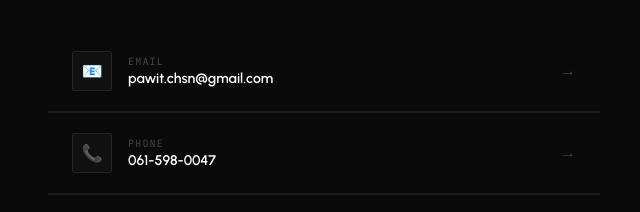
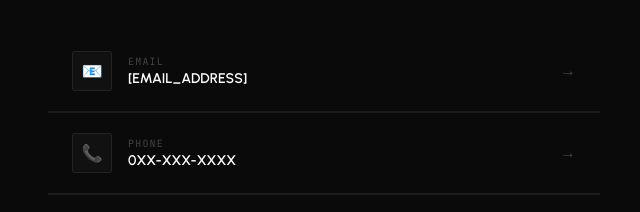
Before and after one commit to Pawit44/pawit.dev, a plain HTML site: page index2.html in a window 1280 px wide. Shown: the part 7804-8016 px from the top of the page, 0-640 px from the left. Drawn offline with nearby package versions, Linux system fonts and the light colour scheme.

Commit message:
edit remove tell and email

```diff
--- a/index2.html
+++ b/index2.html
@@ -662,10 +662,10 @@
             <a href="https://github.com/Pawit44" target="_blank" class="hero-soc" aria-label="GitHub">
                 <svg fill="currentColor" viewBox="0 0 24 24"><path d="M12 2C6.477 2 2 6.484 2 12.017c0 4.425 2.865 8.18 6.839 9.504.5.092.682-.217.682-.483 0-.237-.008-.868-.013-1.703-2.782.605-3.369-1.343-3.369-1.343-.454-1.158-1.11-1.466-1.11-1.466-.908-.62.069-.608.069-.608 1.003.07 1.531 1.032 1.531 1.032.892 1.53 2.341 1.088 2.91.832.092-.647.35-1.088.636-1.338-2.22-.253-4.555-1.113-4.555-4.951 0-1.093.39-1.988 1.029-2.688-.103-.253-.446-1.272.098-2.65 0 0 .84-.27 2.75 1.026A9.564 9.564 0 0112 6.844c.85.004 1.705.115 2.504.337 1.909-1.296 2.747-1.027 2.747-1.027.546 1.379.202 2.398.1 2.651.64.7 1.028 1.595 1.028 2.688 0 3.848-2.339 4.695-4.566 4.943.359.309.678.92.678 1.855 0 1.338-.012 2.419-.012 2.747 0 .268.18.58.688.482A10.019 10.019 0 0022 12.017C22 6.484 17.522 2 12 2z"/></svg>
             </a>
-            <a href="mailto:pawit.chsn@gmail.com" class="hero-soc" aria-label="Email">
+            <a href="mailto:[EMAIL_ADDRESS]" class="hero-soc" aria-label="Email">
                 <svg fill="none" stroke="currentColor" stroke-width="1.8" viewBox="0 0 24 24"><path d="M4 4h16v12H4zM4 4l8 8 8-8"/></svg>
             </a>
-            <a href="tel:+66615980047" class="hero-soc" aria-label="Phone">
+            <a href="tel:+66XXXXXXXXX" class="hero-soc" aria-label="Phone">
                 <svg fill="none" stroke="currentColor" stroke-width="1.8" viewBox="0 0 24 24"><path d="M22 16.92v3a2 2 0 01-2.18 2 19.79 19.79 0 01-8.63-3.07A19.5 19.5 0 014.36 10.5 19.79 19.79 0 011.29 1.89 2 2 0 013.28 0h3a2 2 0 012 1.72 12.84 12.84 0 00.7 2.81 2 2 0 01-.45 2.11L7.91 7.91a16 16 0 006.18 6.18l1.27-1.27a2 2 0 012.11-.45 12.84 12.84 0 002.81.7A2 2 0 0122 16.92z"/></svg>
             </a>
         </div>
@@ -856,8 +856,8 @@
                     <div class="contact-title">Let's<br>Work<br><span class="neon">Together.</span></div>
                     <p class="contact-desc">Seeking internship starting October 2026. Open to full-stack, frontend, or DevOps roles. Let's build something remarkable.</p>
                     <div class="c-links">
-                        <a href="mailto:pawit.chsn@gmail.com" class="c-link"><div class="c-ico">📧</div><div><div class="c-lbl">Email</div><div class="c-val">pawit.chsn@gmail.com</div></div><span style="color:var(--gray2);margin-left:auto">→</span></a>
-                        <a href="tel:+66615980047" class="c-link"><div class="c-ico">📞</div><div><div class="c-lbl">Phone</div><div class="c-val">061-598-0047</div></div><span style="color:var(--gray2);margin-left:auto">→</span></a>
+                        <a href="mailto:[EMAIL_ADDRESS]" class="c-link"><div class="c-ico">📧</div><div><div class="c-lbl">Email</div><div class="c-val">[EMAIL_ADDRESS]</div></div><span style="color:var(--gray2);margin-left:auto">→</span></a>
+                        <a href="tel:+66XXXXXXXXX" class="c-link"><div class="c-ico">📞</div><div><div class="c-lbl">Phone</div><div class="c-val">0XX-XXX-XXXX</div></div><span style="color:var(--gray2);margin-left:auto">→</span></a>
                         <a href="https://github.com/Pawit44" target="_blank" class="c-link"><div class="c-ico"><svg width="18" height="18" fill="currentColor" viewBox="0 0 24 24" style="color:#888"><path d="M12 2C6.477 2 2 6.484 2 12.017c0 4.425 2.865 8.18 6.839 9.504.5.092.682-.217.682-.483 0-.237-.008-.868-.013-1.703-2.782.605-3.369-1.343-3.369-1.343-.454-1.158-1.11-1.466-1.11-1.466-.908-.62.069-.608.069-.608 1.003.07 1.531 1.032 1.531 1.032.892 1.53 2.341 1.088 2.91.832.092-.647.35-1.088.636-1.338-2.22-.253-4.555-1.113-4.555-4.951 0-1.093.39-1.988 1.029-2.688-.103-.253-.446-1.272.098-2.65 0 0 .84-.27 2.75 1.026A9.564 9.564 0 0112 6.844c.85.004 1.705.115 2.504.337 1.909-1.296 2.747-1.027 2.747-1.027.546 1.379.202 2.398.1 2.651.64.7 1.028 1.595 1.028 2.688 0 3.848-2.339 4.695-4.566 4.943.359.309.678.92.678 1.855 0 1.338-.012 2.419-.012 2.747 0 .268.18.58.688.482A10.019 10.019 0 0022 12.017C22 6.484 17.522 2 12 2z"/></svg></div><div><div class="c-lbl">GitHub</div><div class="c-val">github.com/Pawit44</div></div><span style="color:var(--gray2);margin-left:auto">→</span></a>
                         <div class="c-link" style="cursor:default"><div class="c-ico">💼</div><div><div class="c-lbl">LinkedIn</div><div class="c-val">linkedin.com/in/pawit</div></div></div>
                     </div>
@@ -883,7 +883,7 @@
             <p class="foot-copy">© 2026 Pawit Chamsanor · Built with purpose.</p>
             <div class="foot-socs">
                 <a href="https://github.com/Pawit44" target="_blank" class="foot-soc"><svg fill="currentColor" viewBox="0 0 24 24"><path d="M12 2C6.477 2 2 6.484 2 12.017c0 4.425 2.865 8.18 6.839 9.504.5.092.682-.217.682-.483 0-.237-.008-.868-.013-1.703-2.782.605-3.369-1.343-3.369-1.343-.454-1.158-1.11-1.466-1.11-1.466-.908-.62.069-.608.069-.608 1.003.07 1.531 1.032 1.531 1.032.892 1.53 2.341 1.088 2.91.832.092-.647.35-1.088.636-1.338-2.22-.253-4.555-1.113-4.555-4.951 0-1.093.39-1.988 1.029-2.688-.103-.253-.446-1.272.098-2.65 0 0 .84-.27 2.75 1.026A9.564 9.564 0 0112 6.844c.85.004 1.705.115 2.504.337 1.909-1.296 2.747-1.027 2.747-1.027.546 1.379.202 2.398.1 2.651.64.7 1.028 1.595 1.028 2.688 0 3.848-2.339 4.695-4.566 4.943.359.309.678.92.678 1.855 0 1.338-.012 2.419-.012 2.747 0 .268.18.58.688.482A10.019 10.019 0 0022 12.017C22 6.484 17.522 2 12 2z"/></svg></a>
-                <a href="mailto:pawit.chsn@gmail.com" class="foot-soc"><svg fill="none" stroke="currentColor" stroke-width="1.8" viewBox="0 0 24 24"><path d="M4 4h16v12H4zM4 4l8 8 8-8"/></svg></a>
+                <a href="mailto:[EMAIL_ADDRESS]" class="foot-soc"><svg fill="none" stroke="currentColor" stroke-width="1.8" viewBox="0 0 24 24"><path d="M4 4h16v12H4zM4 4l8 8 8-8"/></svg></a>
             </div>
         </div>
     </footer>
```
